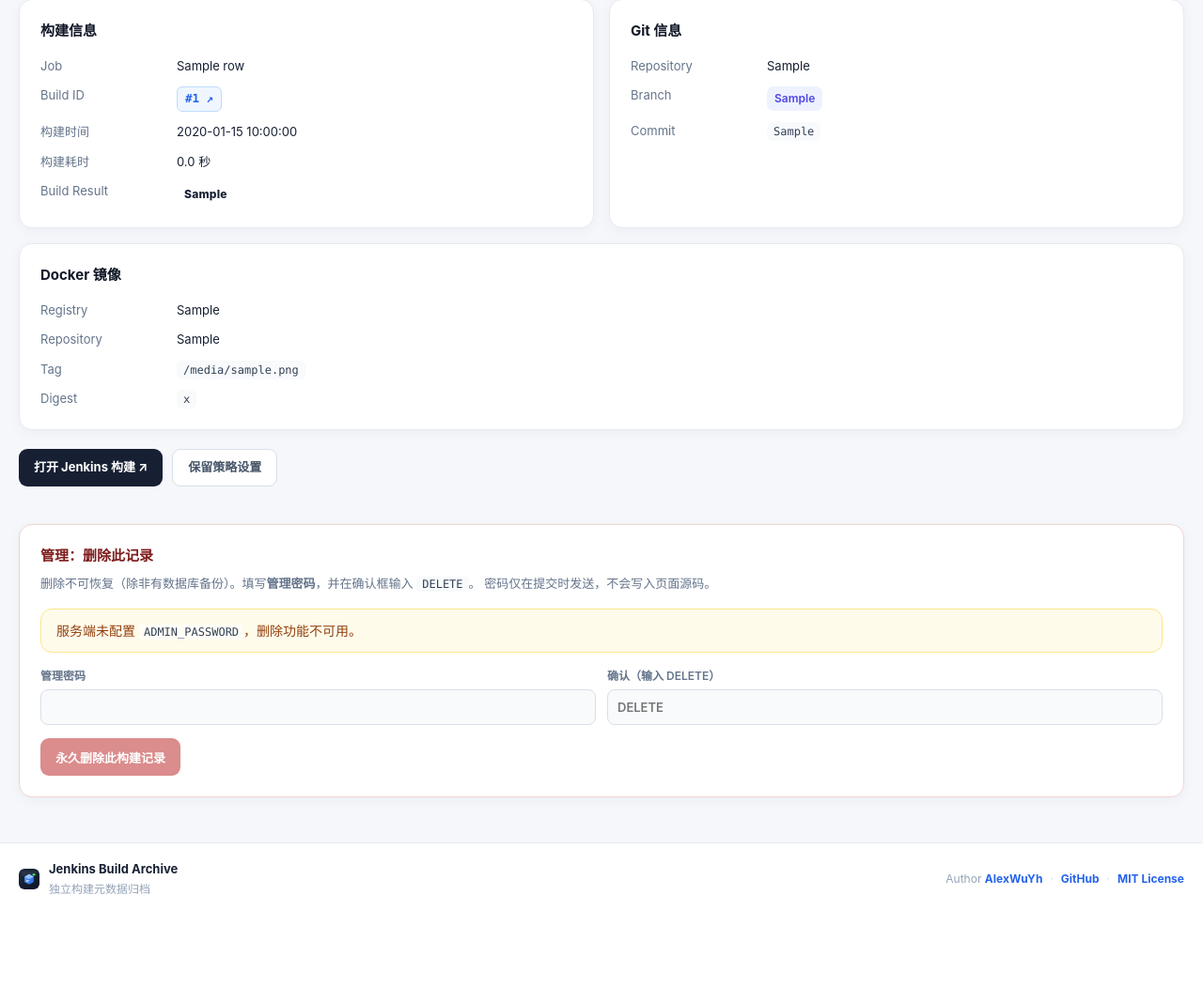
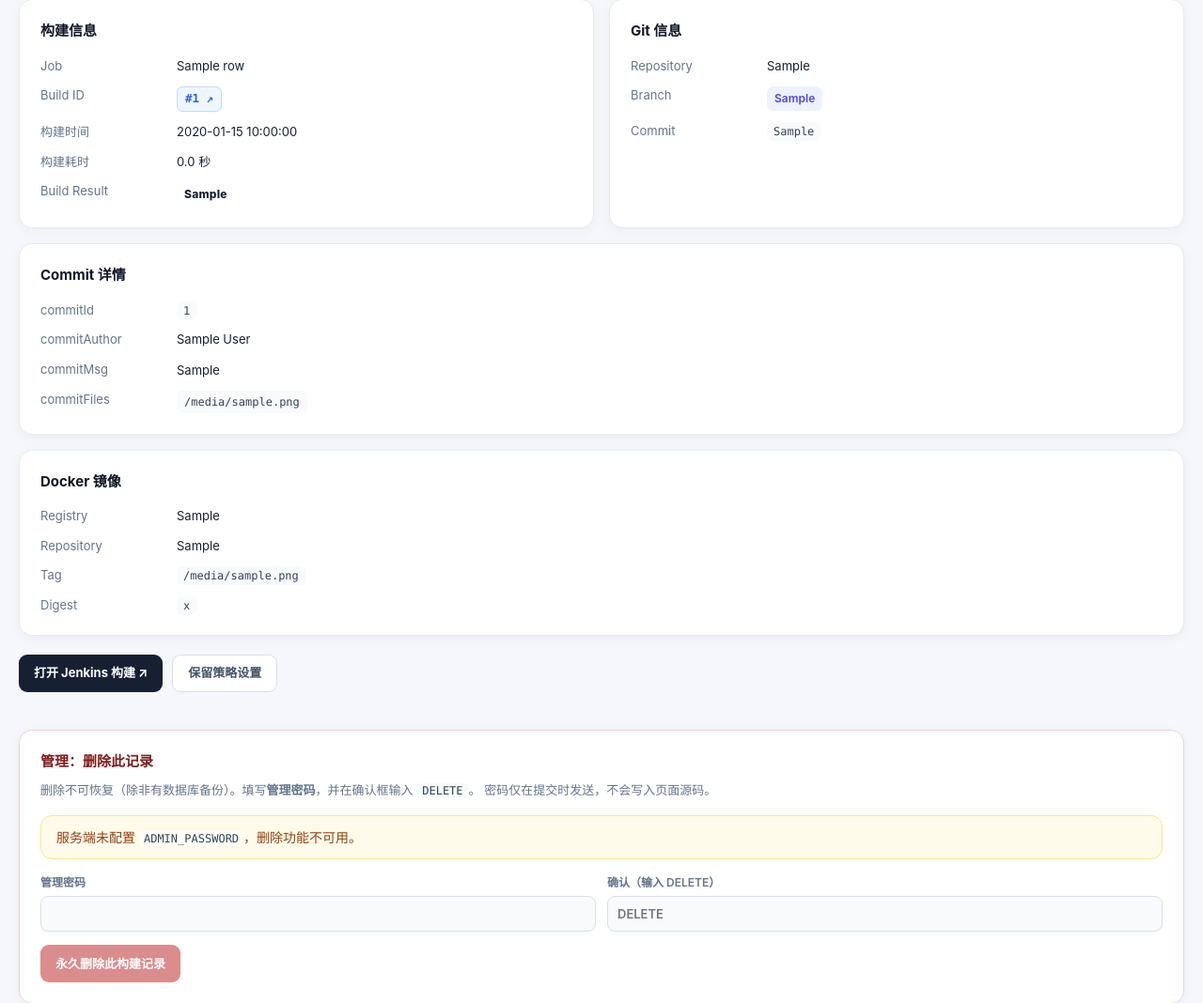
Before and after one commit to AlexWuYh/jenkins-build-archive, a FastAPI app: template app/templates/detail.html in a window 1280 px wide. Shown: the part 268-1336 px from the top of the page at 94% size. Before the commit the page ends 1220 px from the top, so only its background shows below. Run offline with FastAPI, Linux system fonts and the light colour scheme; the template is opened without the code that fills it: most values are stand-ins (such as "Sample title", 1, 10 or a date in 2020); parts of the project's set-up code (start-up, migrations or seed data) failed here and were passed over.

Commit message:
Add commit metadata fields to build records
Store commitMsg, commitAuthor, commitId, and commitFiles from Jenkins,
show them on the detail page, and document Shared Library usage.

```diff
--- a/app/main.py
+++ b/app/main.py
@@ -1,3 +1,4 @@
+import json
 import os
 import secrets
 from datetime import datetime, timezone
@@ -100,7 +101,23 @@
         raise HTTPException(status_code=401, detail=err)
 
 
+def _parse_commit_files(raw) -> Optional[list]:
+    if raw is None:
+        return None
+    text = str(raw).strip()
+    if not text:
+        return None
+    try:
+        data = json.loads(text)
+        if isinstance(data, list):
+            return [str(x) for x in data]
+    except json.JSONDecodeError:
+        pass
+    return [line.strip() for line in text.splitlines() if line.strip()] or None
+
+
 def row_to_dict(row):
+    keys = set(row.keys()) if hasattr(row, "keys") else set()
     return {
         "id": row["id"],
         "jobName": row["job_name"],
@@ -109,6 +126,12 @@
         "gitRepository": row["git_repository"],
         "gitBranch": row["git_branch"],
         "gitCommit": row["git_commit"],
+        "commitMsg": row["commit_msg"] if "commit_msg" in keys else None,
+        "commitAuthor": row["commit_author"] if "commit_author" in keys else None,
+        "commitId": row["commit_id"] if "commit_id" in keys else None,
+        "commitFiles": _parse_commit_files(
+            row["commit_files"] if "commit_files" in keys else None
+        ),
         "dockerRegistry": row["docker_registry"],
         "dockerRepository": row["docker_repository"],
         "dockerImageTag": row["docker_image_tag"],
@@ -192,19 +215,25 @@
 ):
     require_token(authorization, x_api_token)
     now = utc_now_iso()
+    commit_files_json = payload.commit_files_json()
     with get_db() as db:
         db.execute(
             """
             INSERT INTO build_records (
                 job_name, build_id, build_date, git_repository, git_branch, git_commit,
+                commit_msg, commit_author, commit_id, commit_files,
                 docker_registry, docker_repository, docker_image_tag, docker_image_digest,
                 build_result, build_url, duration_ms, created_at, updated_at
-            ) VALUES (?, ?, ?, ?, ?, ?, ?, ?, ?, ?, ?, ?, ?, ?, ?)
+            ) VALUES (?, ?, ?, ?, ?, ?, ?, ?, ?, ?, ?, ?, ?, ?, ?, ?, ?, ?, ?)
             ON CONFLICT(job_name, build_id) DO UPDATE SET
                 build_date=excluded.build_date,
                 git_repository=excluded.git_repository,
                 git_branch=excluded.git_branch,
                 git_commit=excluded.git_commit,
+                commit_msg=excluded.commit_msg,
+                commit_author=excluded.commit_author,
+                commit_id=excluded.commit_id,
+                commit_files=excluded.commit_files,
                 docker_registry=excluded.docker_registry,
                 docker_repository=excluded.docker_repository,
                 docker_image_tag=excluded.docker_image_tag,
@@ -221,6 +250,10 @@
                 payload.gitRepository,
                 payload.gitBranch,
                 payload.gitCommit,
+                payload.commitMsg,
+                payload.commitAuthor,
+                payload.commitId,
+                commit_files_json,
                 payload.dockerRegistry,
                 payload.dockerRepository,
                 payload.dockerImageTag,
@@ -343,11 +376,16 @@
     error: Optional[str] = None,
     status_code: int = 200,
 ):
+    keys = set(row.keys()) if hasattr(row, "keys") else set()
+    commit_files = _parse_commit_files(
+        row["commit_files"] if "commit_files" in keys else None
+    )
     return templates.TemplateResponse(
         "detail.html",
         {
             "request": request,
             "row": row,
+            "commit_files": commit_files,
             "error": error,
             "admin_configured": admin_password_configured(),
         },
--- a/app/queries.py
+++ b/app/queries.py
@@ -10,6 +10,7 @@
 # Columns needed by list UI / API list payload (detail still uses SELECT *).
 LIST_COLUMNS = (
     "id, job_name, build_id, build_date, git_repository, git_branch, git_commit, "
+    "commit_msg, commit_author, commit_id, commit_files, "
     "docker_registry, docker_repository, docker_image_tag, docker_image_digest, "
     "build_result, build_url, duration_ms, created_at, updated_at"
 )
--- a/app/static/app.css
+++ b/app/static/app.css
@@ -860,6 +860,33 @@
   border-radius: 6px;
 }
 
+.commit-msg {
+  white-space: pre-wrap;
+  word-break: break-word;
+  line-height: 1.55;
+}
+
+.file-list {
+  margin: 0;
+  padding: 0;
+  list-style: none;
+  display: flex;
+  flex-direction: column;
+  gap: 6px;
+  max-height: 280px;
+  overflow: auto;
+}
+
+.file-list li code {
+  font-family: var(--mono);
+  font-size: 12px;
+  background: #f8fafc;
+  padding: 3px 8px;
+  border-radius: 6px;
+  display: inline-block;
+  word-break: break-all;
+}
+
 .actions {
   padding: 20px 0 24px;
   display: flex;
--- a/app/templates/detail.html
+++ b/app/templates/detail.html
@@ -55,6 +55,30 @@
   </section>
 
   <section class="info-card wide">
+    <h2>Commit 详情</h2>
+    <dl>
+      <dt>commitId</dt>
+      <dd><code class="full">{{ row['commit_id'] or '—' }}</code></dd>
+      <dt>commitAuthor</dt>
+      <dd>{{ row['commit_author'] or '—' }}</dd>
+      <dt>commitMsg</dt>
+      <dd class="commit-msg">{{ row['commit_msg'] or '—' }}</dd>
+      <dt>commitFiles</dt>
+      <dd>
+        {% if commit_files %}
+        <ul class="file-list">
+          {% for f in commit_files %}
+          <li><code>{{ f }}</code></li>
+          {% endfor %}
+        </ul>
+        {% else %}
+        —
+        {% endif %}
+      </dd>
+    </dl>
+  </section>
+
+  <section class="info-card wide">
     <h2>Docker 镜像</h2>
     <dl>
       <dt>Registry</dt><dd>{{ row.docker_registry or '—' }}</dd>
```
Also changed, not shown: app/db.py (+21 -0 lines), app/schemas.py (+41 -1 lines), tests/test_commit_fields.py (added, +41 -0 lines), README.md, jenkins-shared-library/README.md, 1 other file.
